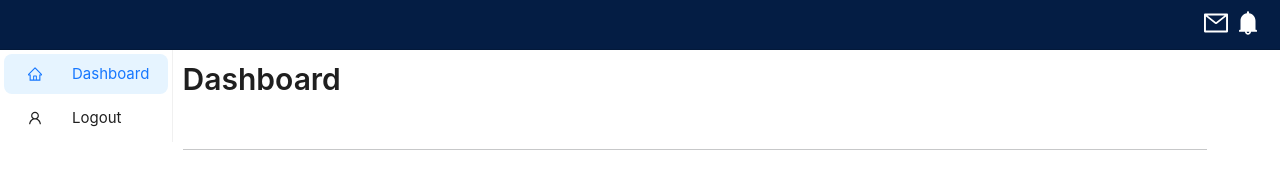
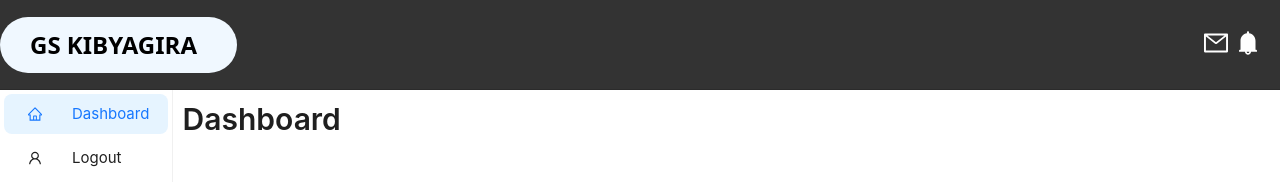
Before and after one commit to furebo/gskibyagira-frontend, a React (Create React App) app in the folder lmisapp/: page /dashboard in a window 1280 px wide. Shown: the top 184 px of the page. Built offline with nearby package versions, Linux system fonts and the light colour scheme; no server answers; sample sign-in values are in the browser's storage.

Commit message:
added the logo to header on dashboard

```diff
--- a/lmisapp/src/Compontents/Dashboard/AppHeader/index.css
+++ b/lmisapp/src/Compontents/Dashboard/AppHeader/index.css
@@ -1,11 +1,11 @@
 .AppHeader{
-    background-color:rgb(4, 29, 68);
-    padding-right: 40px;
-
+  background-color: #333;
+  padding-right: 40px;
 }
 notification:hover{
   cursor: pointer;
 }
+
 @media (max-width:780px) {
     .typographeader{
         display: none;
--- a/lmisapp/src/Compontents/Dashboard/AppHeader/index.js
+++ b/lmisapp/src/Compontents/Dashboard/AppHeader/index.js
@@ -3,6 +3,8 @@ import { MailOutlined, BellFilled } from "@ant-design/icons";
 import './index.css';
 import { useEffect, useState } from "react";
 import { useNavigate} from 'react-router-dom';
+import { Link } from "react-router-dom";
+import MenuBookIcon from '@mui/icons-material/MenuBook';
 
 function AppHeader({ humbMenu }) {
     const[messages, setMessages] = useState([]);
@@ -37,6 +39,9 @@ function AppHeader({ humbMenu }) {
     return (
         <div className="AppHeader">
             {humbMenu}  {/* This will render the hamburger button */}
+            <div className="logo_place">
+            <Link to="/" className="sitetitle" >GS KIBYAGIRA</Link>
+            </div>
             <marquee>
             <Typography.Title
                 className="typographeader"
--- a/lmisapp/src/Compontents/Dashboard/Dashboard.css
+++ b/lmisapp/src/Compontents/Dashboard/Dashboard.css
@@ -8,7 +8,7 @@
   display: flex;
   justify-content: space-between;
   align-items: center;
-  height: 50px;
+  height: 90px;
   padding: 4px 20px 4px 12px;
   border-bottom: 1px solid rgba(0, 0, 0, 0.15);
 }
--- a/lmisapp/src/Compontents/Navbar/styles/index.css
+++ b/lmisapp/src/Compontents/Navbar/styles/index.css
@@ -27,7 +27,7 @@ body {
   font-weight: bold;
   text-decoration: none;
   color:black;
-  left: 40px;
+  left: 0px;
   padding-left: 30px ;
   padding-right: 40px;
   padding-top: 10px;
@@ -71,12 +71,13 @@ body {
   color:blue;
   /* margin-left: auto; */
   top: 35%;
-  left: 240px;
+  left: 200px;
 
 }
 .logo_place{
   display: flex;
   align-items: center;
+  z-index: 1;
 }
 
 
```
